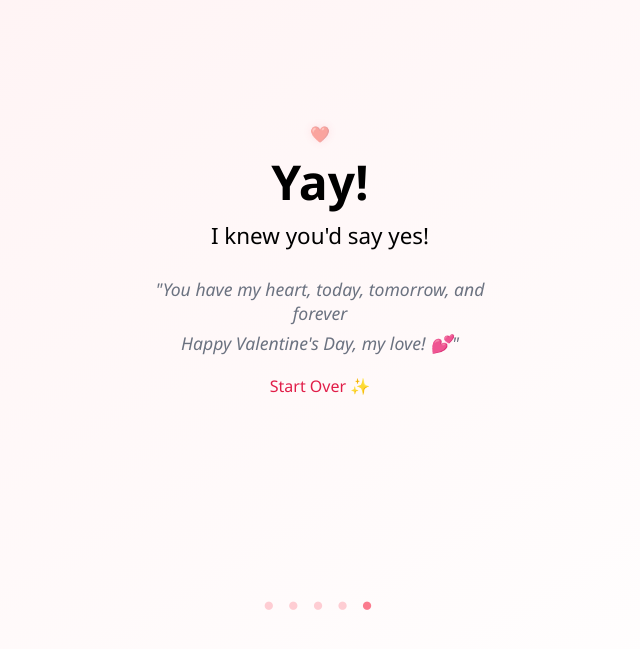
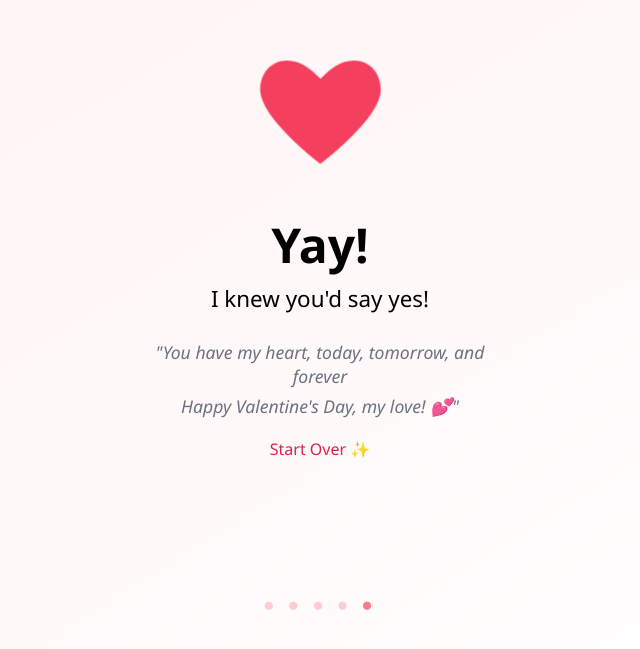
Before and after one commit to Abid-Chowdhury/valentinesxt, a React (Create React App) app: page /success in a window 1280 px wide. Shown: the part 143-792 px from the top of the page, without its empty margins (320-960 px from the left). Built offline with nearby package versions, Linux system fonts and the light colour scheme.

Commit message:
Added beating and shaking heart to Success page

```diff
--- a/src/pages/HeartSvg.js
+++ b/src/pages/HeartSvg.js
@@ -1,26 +1,31 @@
 import React from "react";
 
-export default function HeartSvg({ size = 20, color = "#FF69B4", beating = false }) {
+export default function HeartSvg({
+  size = 20,
+  color = "#FF69B4",
+  beating = false,
+  shake = false,
+}) {
   return (
+    <div
+      style={{
+        width: size,
+        height: size,
+        animation: shake ? "shake 0.4s ease-in-out 1" : "none",
+      }}
+    >
       <svg
         width={size}
         height={size}
         viewBox="0 0 64 64"
-    // viewBox={`0 0 ${64 + 5 * 2} ${64 + 5 * 2}`} // increase viewBox for padding
-
         xmlns="http://www.w3.org/2000/svg"
         style={{
           transformOrigin: "center",
-          animation: beating ? "heartbeat 1.6s infinite" : "none",
-        //   margin: "25px 0",
+          animation: beating ? "heartbeat 1.6s ease-in-out infinite" : "none",
         }}
       >
         <path
           fill={color}
-        style={{
-          filter: beating ? "drop-shadow(0 0 3px #FF69B4)" : "none",
-          transition: "filter 0.3s ease-in-out",
-        }}
           d="M47.5 6
              C41 6 36.5 10 32 14.5
              C27.5 10 23 6 16.5 6
@@ -29,32 +34,27 @@ export default function HeartSvg({ size = 20, color = "#FF69B4", beating = false
              C32 54 60 33 60 19.5
              C60 12 55 6 47.5 6Z"
         />
+      </svg>
+
       <style>
         {`
           @keyframes heartbeat {
-            0%, 100% {
-              transform: scale(1);
-              filter: drop-shadow(0 0 3px #FB7B8E);
+            0%, 100% { transform: scale(1); }
+            20% { transform: scale(1.2); }
+            40% { transform: scale(1.1); }
+            60% { transform: scale(1.2); }
+            80% { transform: scale(1); }
           }
-            20% {
-              transform: scale(1.2);
-              filter: drop-shadow(0 0 3px #fff);
-            }
-            40% {
-              transform: scale(1.1);
-              filter: drop-shadow(0 0 3px #FB7B8E);
-            }
-            60% {
-              transform: scale(1.2);
-              filter: drop-shadow(0 0 3px #fff);
-            }
-            80% {
-              transform: scale(1);
-              filter: drop-shadow(0 0 3px #FB7B8E);
-            }
+
+          @keyframes shake {
+            0%   { transform: translateX(0) rotate(0deg); }
+            25%  { transform: translateX(-2px) rotate(-3deg); }
+            50%  { transform: translateX(2px) rotate(3deg); }
+            75%  { transform: translateX(-1px) rotate(-2deg); }
+            100% { transform: translateX(0) rotate(0deg); }
           }
         `}
       </style>
-    </svg>
+    </div>
   );
 }
--- a/src/pages/Success.js
+++ b/src/pages/Success.js
@@ -1,4 +1,5 @@
 import { useNavigate } from "react-router-dom";
+import HeartSvg from "./HeartSvg";
 
 export default function Success() {
   const navigate = useNavigate();
@@ -6,6 +7,7 @@ export default function Success() {
   return (
     <div className="success-page">
       <div className="heart">❤️</div>
+      <HeartSvg size={125} color="#F43F5E" shake beating />
 
       <h1 className="success-title">Yay!</h1>
       <div className="success-subtitle">I knew you'd say yes!</div>
```
Also changed, not shown: src/Things to Add.txt. Lines whose indentation alone changed are shown as unchanged.
